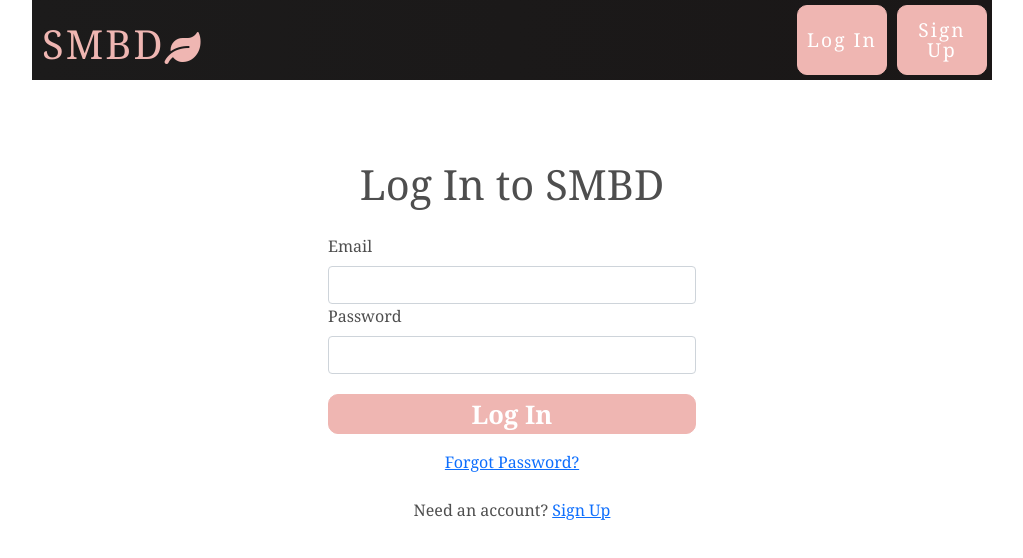
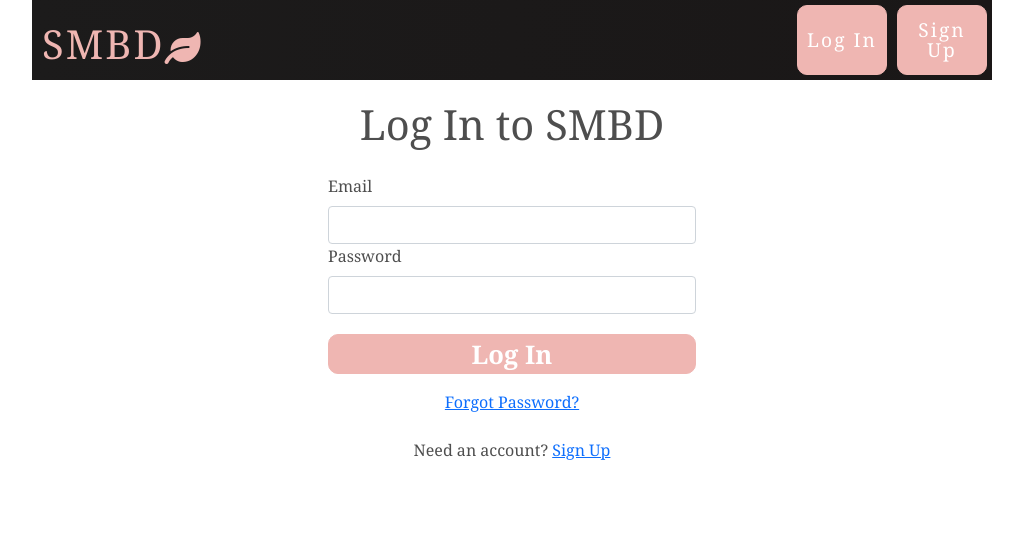
Before and after one commit to g-priime/smbd, a React (Create React App) app: page /login in a window 1280 px wide. Shown: the top 558 px of the page, without its empty margins (128-1151 px from the left). Built offline with nearby package versions, Linux system fonts and the light colour scheme; no server answers.

Commit message:
Update Navbar.css

```diff
--- a/src/components/Navbar.css
+++ b/src/components/Navbar.css
@@ -5,11 +5,12 @@
   justify-content: center;
   align-items: center;
   font-size: 1.2rem;
-  position: sticky;
+  position: absolute;
   top: 0;
   z-index: 1;
 
-  margin-top: -40px;
+  margin-top: 0;
+
 }
 
 .navbar-container {
```
